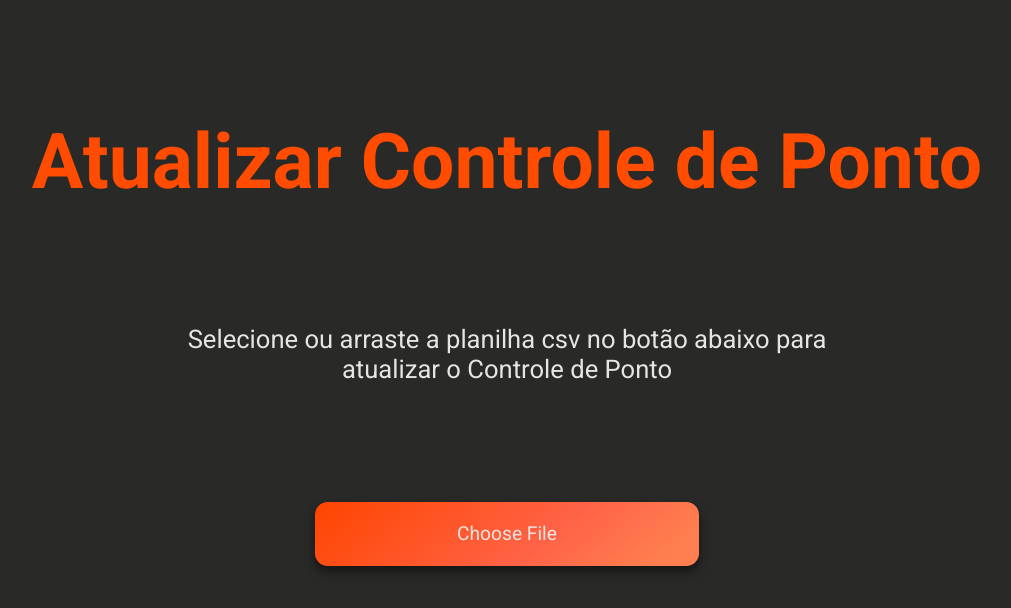
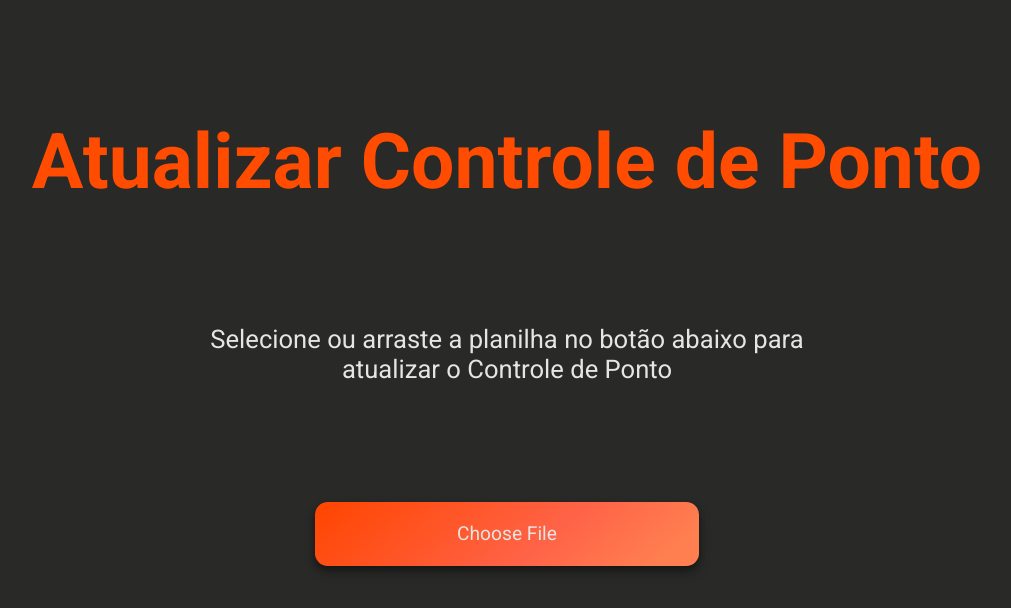
Before and after one commit to LucasB0mfim/CONTROLE_DE_PONTO_SAME-FRONTEND, an Angular app: page / in a window 1280 px wide. Shown: the top 608 px of the page, without its empty margins (133-1144 px from the left). Built offline with nearby package versions, Linux system fonts and the light colour scheme.

Commit message:
Feat: Alterar paragrafo.

```diff
--- a/src/app/components/home/home.component.html
+++ b/src/app/components/home/home.component.html
@@ -3,7 +3,7 @@
 
     <h1 class="roboto-semibold">Atualizar Controle de Ponto</h1>
 
-    <p class="roboto-regular">Selecione ou arraste a planilha csv no botão abaixo para atualizar o Controle de Ponto</p>
+    <p class="roboto-regular">Selecione ou arraste a planilha no botão abaixo para atualizar o Controle de Ponto</p>
 
     <div class="home__fields">
       @if (selectedFile === null) {
```
